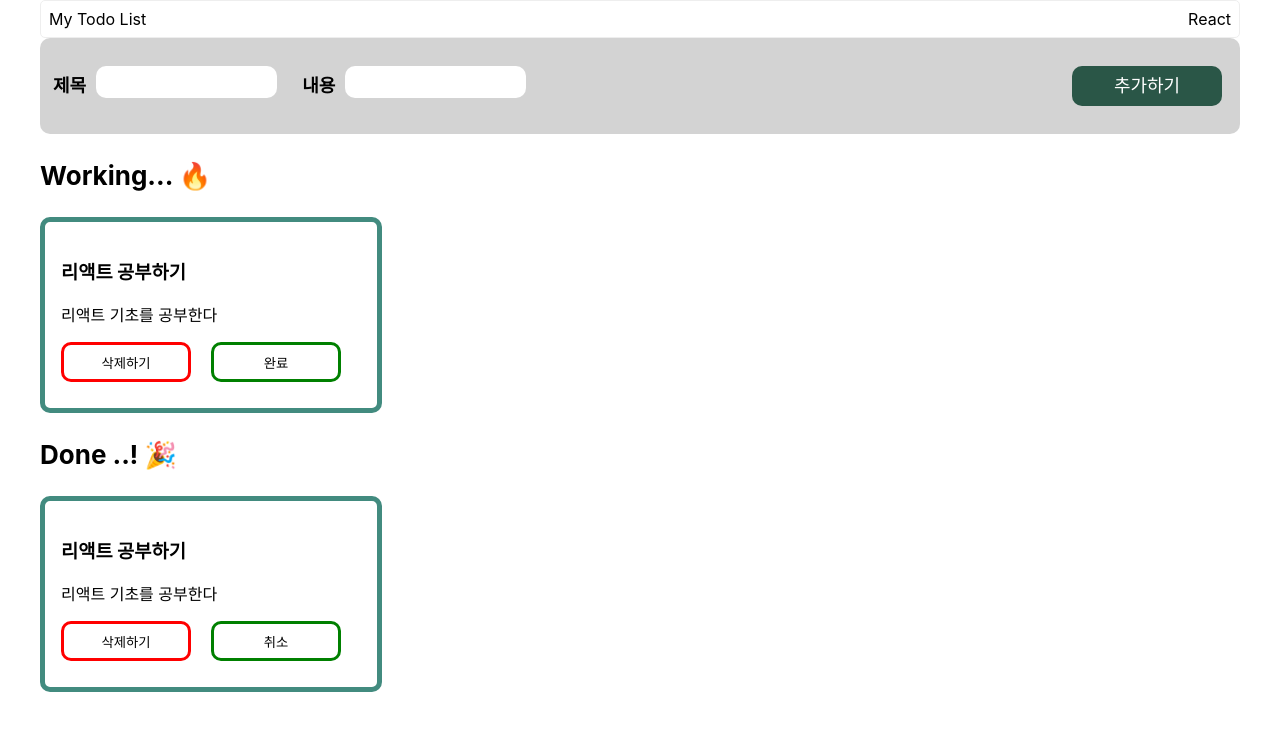
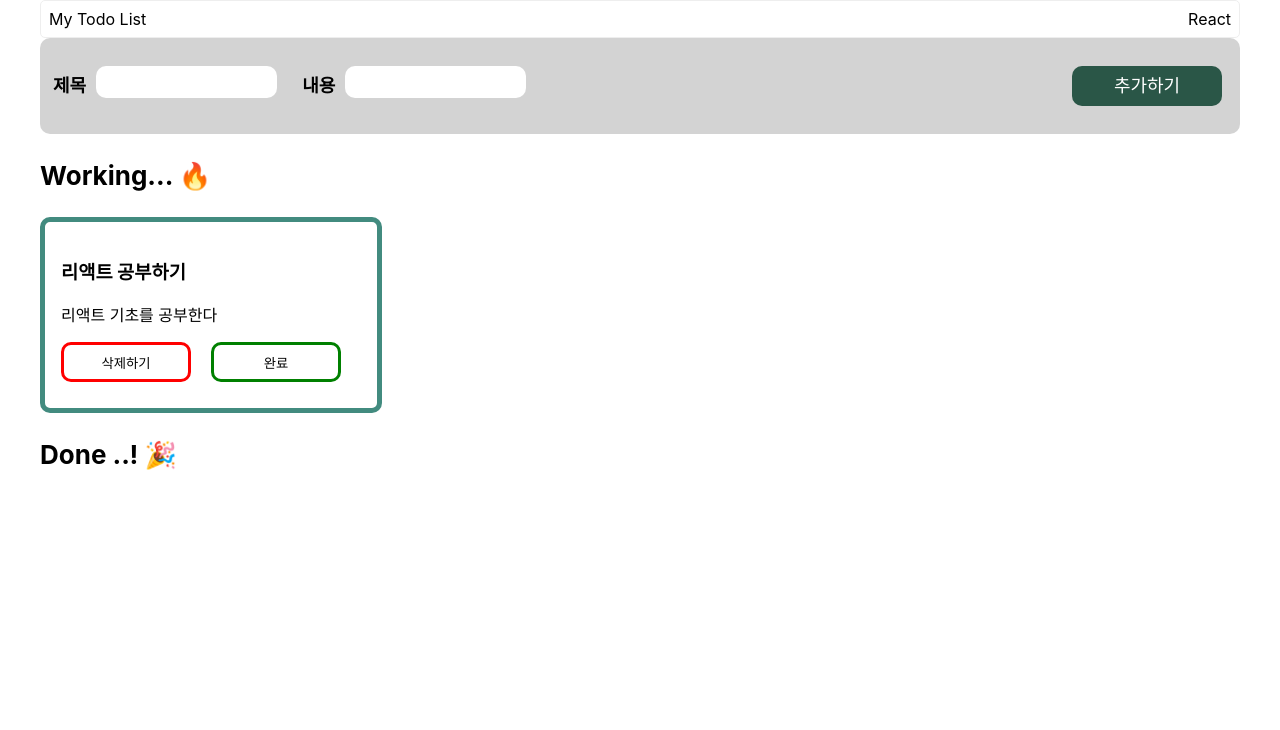
Before and after one commit to minimi61/react_todo_assignment1, a React (Create React App) app: page / in a window 1280 px wide. Shown: the top 730 px of the page. Built offline with nearby package versions, Linux system fonts and the light colour scheme.

Commit message:
do not splice

```diff
--- a/src/components/header/Header.jsx
+++ b/src/components/header/Header.jsx
@@ -1,39 +1,31 @@
 import React, { useState } from "react";
-import { useRef } from "react";
+// import { useRef } from "react";
 import './style.css';
 
 const Header = (props) => {
-    // console.log(props)
-    const [inputs, setInputs] = useState([]);
-    const [ arr1 ,setArr1 ] = useState([])
+    const [inputs, setInputs] = useState();
 
     const onChange = (e) => {
-        const {  name,value } = e.target;
+        const { name, value } = e.target;
         setInputs({
             ...inputs,
-             [name] :value
-
+            [name]: value,
         })
-        console.log(inputs)
     }
-    const arr = [];
-
     const addContent = () => {
-        arr.push({
-            title: inputs.title,
-            content : inputs.content
-        })
-        // props.setContent(arr)
-        setArr1(arr)
+        let data = {
+            ...inputs,
+            id: props.content.length,
+            isDone: false,
+        }
+        props.setContent([...props.content, data])
     }
-    console.log(arr1)
-
     return (
         <div className="headers">
             <div className="inputs">
                 <div className="inputs-title">
                     <p>제목</p>
-                    <input onChange={onChange} name='title' type='text' ></input>
+                    <input onChange={onChange} name='title' type='text'  ></input>
                 </div>
                 <div className="inputs-content">
                     <p>내용</p>
@@ -59,3 +51,10 @@ export default Header;
     //     // console.log(e.target.value);
     //     setContentValue(e.target.value)
     // }
+
+            // // arr.push({
+        //     title: inputs.title,
+        //     content : inputs.content
+        // })
+        // // props.setContent(arr)
+        // setArr1(arr)
--- a/src/components/layout/Layout.jsx
+++ b/src/components/layout/Layout.jsx
@@ -5,17 +5,18 @@ import Header from "../header/Header";
 import List from "../list/List";
 
 const Layout = () => {
-    const [content, setContent] = useState({
-        id:'',
-        title: '리액트 공부하기',
-        content: '리액트 기초를 공부한다'
-    });
-
+    const [content, setContent] = useState([{
+            id:0,
+            title: '리액트 공부하기',
+            content: '리액트 기초를 공부한다',
+            isDone: false,
+        }]);
+    // console.log(content[0].isDone)
     return (
         <div className="layout">
             <Form />
-            <Header setContent={setContent} />
-            <List content={content} />
+            <Header setContent={setContent} content={content} />
+            <List setContent={setContent}  content={content} />
          </div>
     )
 }
--- a/src/components/list/List.jsx
+++ b/src/components/list/List.jsx
@@ -3,36 +3,42 @@ import './style.css';
 import Todo from "../todo/Todo";
 
 const List = (props) => {
-    // console.log(props.content)
+    // console.log(props.content[0].id)
     return (
         <div className="list-container">
             <p className="text"> Working... 🔥</p>
             <div>
-                {/* <div className="working-box">
-                    <h3>리액트 공부하기</h3>
-                    <p>리액트 기초를 공부한다</p>
-                    <div className="list-buttons">
-                        <button type="button">삭제하기</button>
-                        <button type="button">완료</button>
-                    </div>
-                </div> */}
-                <Todo className="working-box" content={props.content} />
+                {props.content.map((con, idx) => {
+                    return (
+                        con.isDone == false?
+                            <Todo className="working-box" setContent={props.setContent} container={props.content} title={con.title}
+                               con={con} content={con.content} myId={con.id} key={idx} idx={idx} isDone={con.isDone} />
+                        : null
+                        )
+                }
+                )}
+
+
             </div>
 
             <p className="text">Done ..! 🎉</p>
             <div>
-
-                <div className="working-box">
-                    <h3>리액트 공부하기</h3>
-                    <p>리액트 기초를 공부한다</p>
-                    <div className="list-buttons">
-                        <button type="button">삭제하기</button>
-                        <button type="button">취소</button>
-                    </div>
-                </div>
+                    {/* {props.content.map((con, key) => {
+                        return (
+                            <Todo className="working-box" title={con.title} content={con.content} mykey={key} />
+                         )}
+                    )} */}
+                {props.content.filter((con, idx) => {
+                    return (
+                        con.isDone == true ?
+                            <Todo className="working-box" container={props.content} title={con.title} content={con.content} myId={con.id} key={idx} idx={idx} isDone={con.isDone} />
+                        : null
+                    )
+                })
+                }
             </div>
 
-         </div>
+        </div>
     )
 }
 
--- a/src/components/todo/Todo.jsx
+++ b/src/components/todo/Todo.jsx
@@ -3,16 +3,38 @@ import './style.css';
 
 
 const Todo = (props) => {
-    // const [content, setContent] = useState('')
-    console.log(props.content.title)
+    // console.log(props)
+    const [doneChange, setDonechange] = useState(false);
+
+    const deleted = () => {
+        let newContent = [...props.container];
+        newContent.filter((content, idx) => {
+            console.log('test0',props.con.id !== content.id)
+            if (props.con.id !== content.id) {
+                return content ;
+                // props.container.splice(props.myId, 1);
+                // console.log('삭제한다', props.container);
+            }
+
+        })
+        console.log('test', newContent, props.con)
+        props.setContent(newContent)
+    }
+
+    const finished = () => {
+        console.log('완료');
+        setDonechange(true)
+    }
+    // console.log(props.doneChange)
+
     return (
         <div>
             <div className="working-box">
-                <h3>{props.content.title}</h3>
-                <p>{props.content.content}</p>
+                <h3>{props.title}</h3>
+                <p>{props.content}</p>
                 <div className="list-buttons">
-                    <button type="button">삭제하기</button>
-                    <button type="button">완료</button>
+                    <button type="button" onClick={deleted}>삭제하기</button>
+                    <button type="button" onClick={finished}>완료</button>
                 </div>
             </div>
         </div>
```
